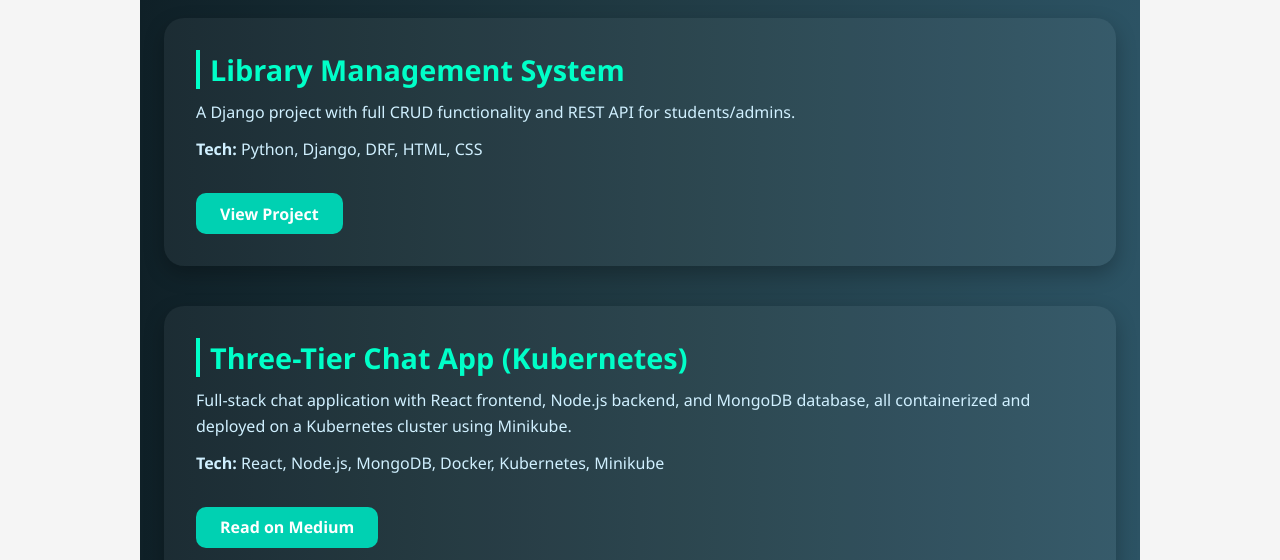
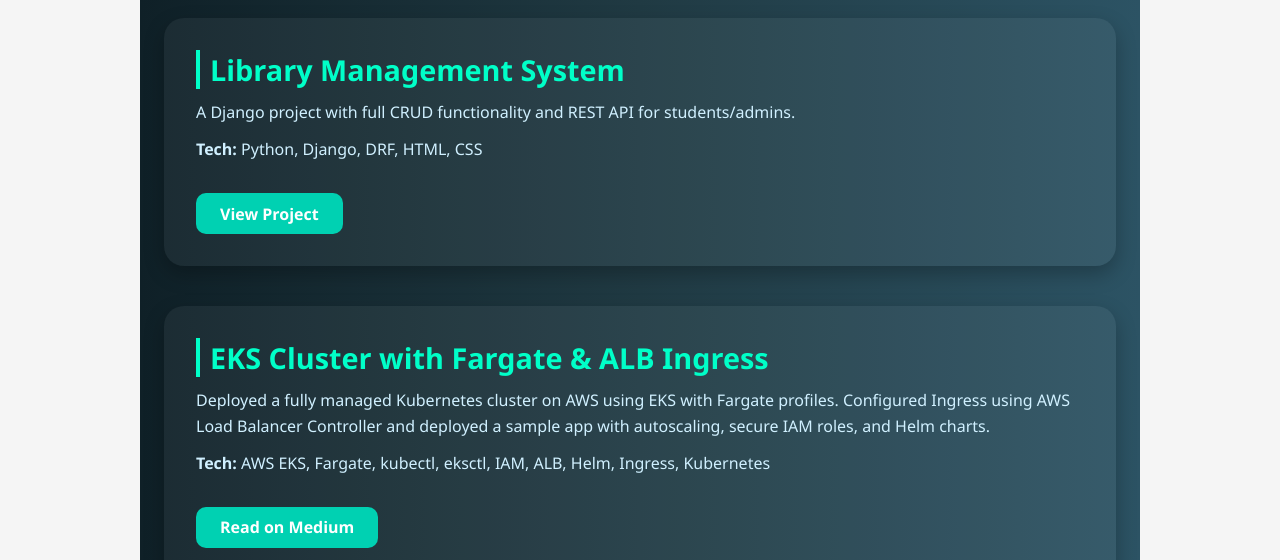
Before and after one commit to krishna26605/AWS-PORTFOLIO, a plain HTML site: page PortFolio/projects.html in a window 1280 px wide. Shown: the part 240-800 px from the top of the page. Drawn offline with Linux system fonts and the light colour scheme.

Commit message:
added eks project

```diff
--- a/PortFolio/projects.html
+++ b/PortFolio/projects.html
@@ -42,9 +42,9 @@
       </div>
 
       <div class="project-card">
-        <h2>Three-Tier Chat App (Kubernetes)</h2>
-        <p>Full-stack chat application with React frontend, Node.js backend, and MongoDB database, all containerized and deployed on a Kubernetes cluster using Minikube.</p>
-        <p><strong>Tech:</strong> React, Node.js, MongoDB, Docker, Kubernetes, Minikube</p>
+        <h2>EKS Cluster with Fargate & ALB Ingress</h2>
+        <p>Deployed a fully managed Kubernetes cluster on AWS using EKS with Fargate profiles. Configured Ingress using AWS Load Balancer Controller and deployed a sample app with autoscaling, secure IAM roles, and Helm charts.</p>
+        <p><strong>Tech:</strong> AWS EKS, Fargate, kubectl, eksctl, IAM, ALB, Helm, Ingress, Kubernetes</p>
         <a href="https://medium.com/@krishnaanikam26" target="_blank" class="btn">Read on Medium</a>
       </div>
 
```
